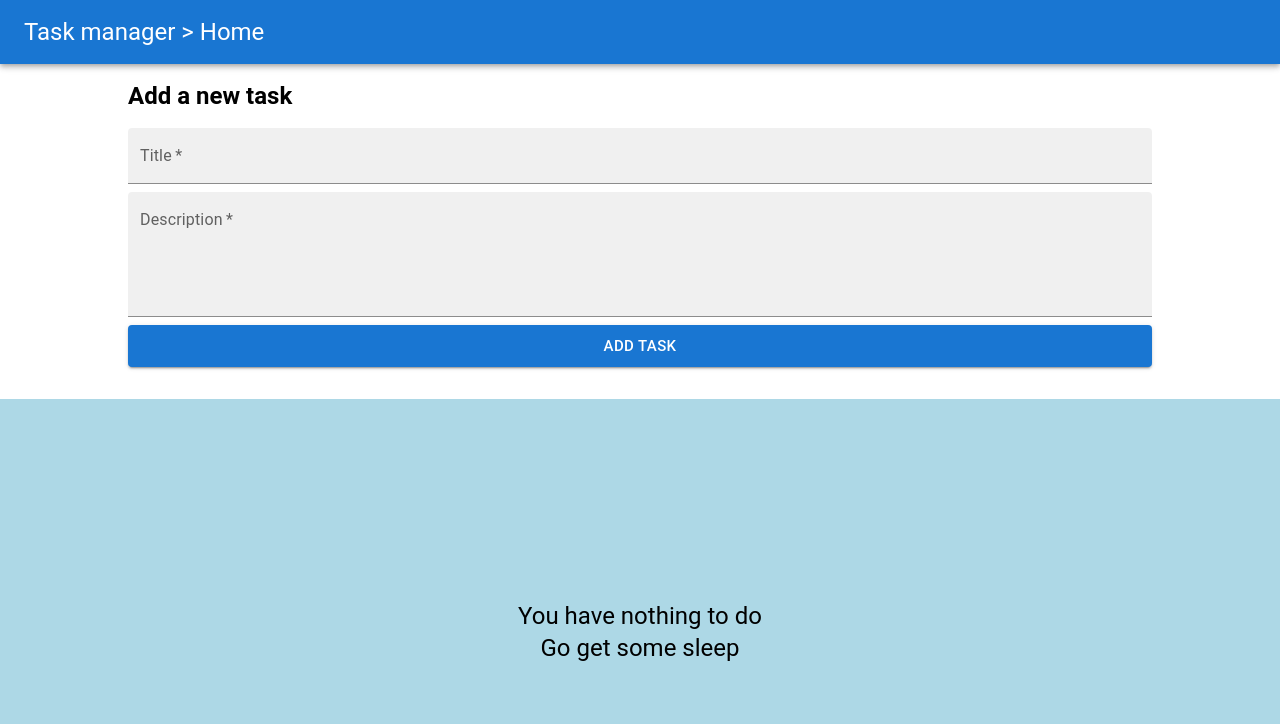
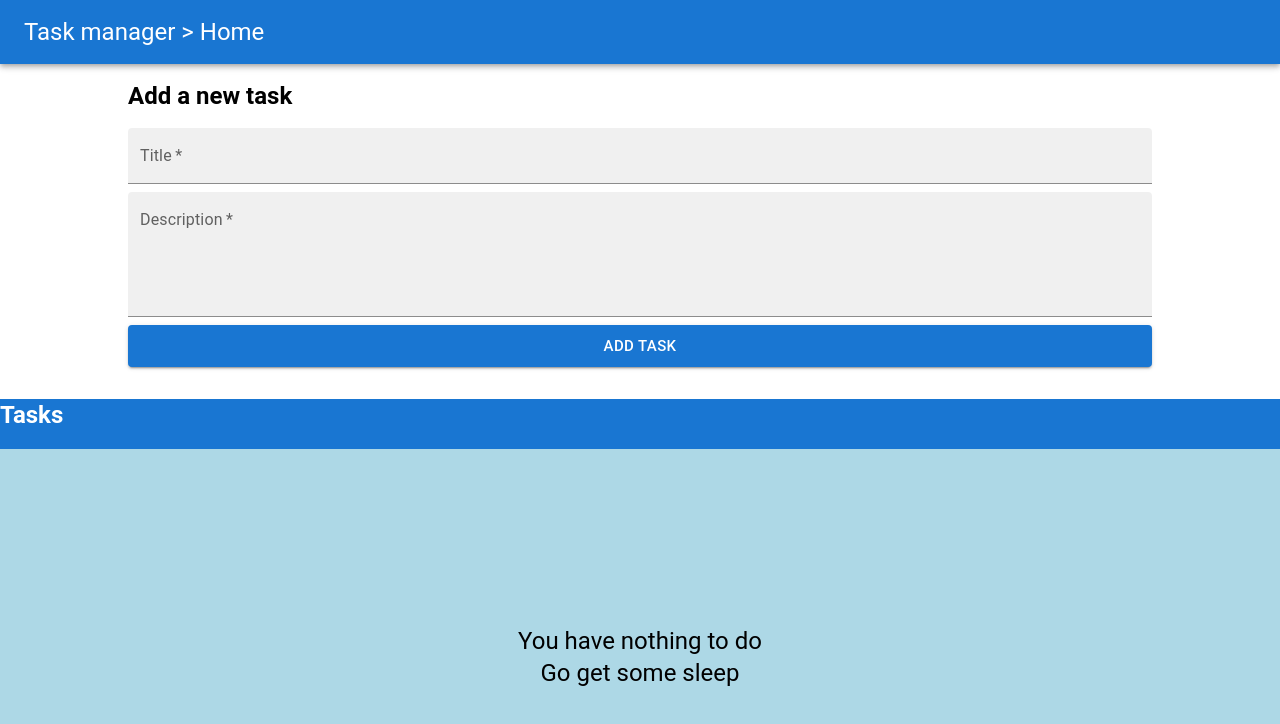
Before and after one commit to diegofernandezfontana/rechat, a React (Vite) app: page / in a window 1280 px wide. Shown: the top 724 px of the page. Built offline with nearby package versions, Linux system fonts and the light colour scheme.

Commit message:
WIP Style changes to TaskCards and tasksLists

```diff
--- a/src/App.tsx
+++ b/src/App.tsx
@@ -1,9 +1,28 @@
-import { Box } from "@mui/material";
+import { Box, Typography } from "@mui/material";
 import TaskForm from "./components/TaskForm";
 import TaskList from "./components/TaskList/TasksList";
 import { useTaskContext } from "./providers/useTaskContext";
 import { Task } from "./domain/Task";
+import { blue } from "@mui/material/colors";
 
+const TaskListDivider = ({}: { children: React.ReactNode }) => {
+  return (
+    <Box
+      sx={{
+        display: "flex",
+        textAlign: "center",
+        color: "white",
+        bgcolor: blue[700],
+        minHeight: "50px",
+        margin: "1",
+      }}
+    >
+      <Typography variant="h5" fontWeight="bold">
+        Tasks
+      </Typography>
+    </Box>
+  );
+};
 function App() {
   const { tasks, addTask } = useTaskContext();
 
@@ -22,6 +41,7 @@ function App() {
       }}
     >
       <TaskForm onSubmit={handleFormSubmit} />
+      <TaskListDivider />
       <TaskList tasks={tasks} />
     </Box>
   );
--- a/src/components/TaskList/TaskCard.tsx
+++ b/src/components/TaskList/TaskCard.tsx
@@ -15,11 +15,12 @@ export const TaskCard = ({
   return (
     <Card key={id} sx={{ width: "80%", bgcolor: "white" }}>
       <CardContent>
-        <Typography noWrap variant="h5">
+        <Typography noWrap variant="h6">
           {title}
         </Typography>
         <Typography
           sx={{
+            fontSize: "1rem",
             display: "-webkit-box",
             WebkitLineClamp: 3,
             WebkitBoxOrient: "vertical",
--- a/src/components/TaskList/TasksList.tsx
+++ b/src/components/TaskList/TasksList.tsx
@@ -2,6 +2,7 @@ import Box from "@mui/material/Box";
 import type { Task } from "../../domain/Task";
 import { TaskCard } from "./TaskCard";
 import { EmptyTaskList } from "./EmptyList";
+import { red, blue, indigo } from "@mui/material/colors";
 
 const TaskList = ({ tasks = [] }: { tasks: Task[] }) => {
   if (!tasks.length) {
@@ -9,6 +10,18 @@ const TaskList = ({ tasks = [] }: { tasks: Task[] }) => {
   }
 
   return (
+    <Box
+      sx={{
+        display: "flex",
+        flexDirection: "column",
+        gap: 2,
+        bgcolor: blue[700],
+        minHeight: "100px",
+        flexGrow: 1,
+        margin: "2",
+      }}
+    >
+      TASKS
       <Box
         sx={{
           display: "flex",
@@ -35,6 +48,7 @@ const TaskList = ({ tasks = [] }: { tasks: Task[] }) => {
           ))}
         </Box>
       </Box>
+    </Box>
   );
 };
 
```
Lines whose indentation alone changed are shown as unchanged.
